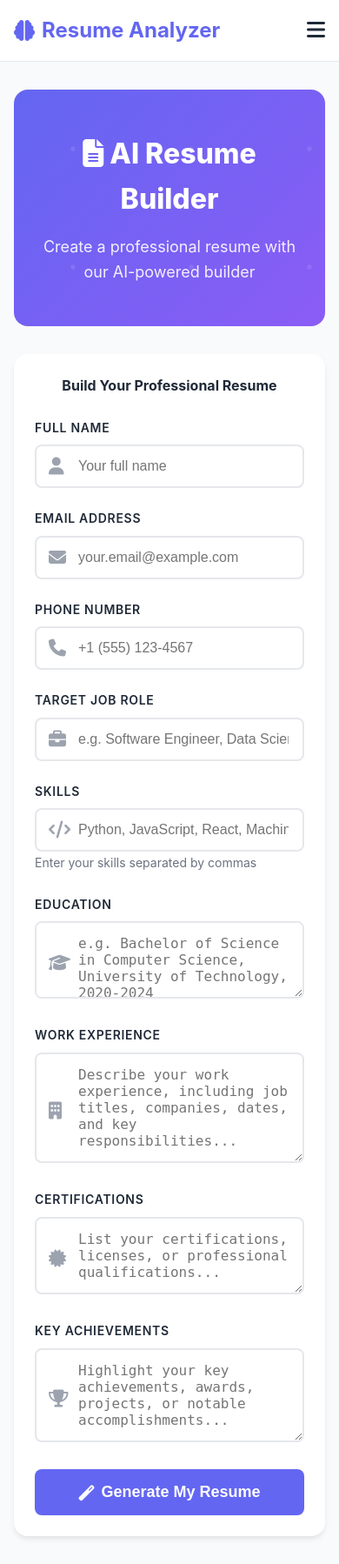
After one commit to pathan-07/ai-resume, a Flask app: page /build-resume in a window 390 px wide. The commit adds this page. Shown: the whole page at 87% size. Run offline with Flask 3, Linux system fonts and the light colour scheme; the visitor is signed in with stand-in values (Sample User, id 1).

Commit message:
Assistant checkpoint: Added AI Resume Builder with PDF generation
Assistant generated file changes:
- resume-analyzer/app.py: Add AI Resume Builder routes and PDF generation
- resume-analyzer/templates/dashboard.html: Add Build Resume link to navigation
- resume-analyzer/templates/index.html: Add Build Resume link to index navigation
- resume-analyzer/templates/build_resume.html: Create resume builder form template
- resume-analyzer/templates/resume_result.html: Create resume result display template
- resume-analyzer/templates/resume_pdf.html: Create PDF-optimized resume template

---

User prompt:

📌 Update my existing Flask Resume Analyzer app to add a new feature: "AI Resume Builder".

🔹 Add a new route `/build-resume` with both GET and POST support.
🔹 On GET: show a form asking for user input: name, email, phone, job role, skills, education, experience, certifications, and achievements.
🔹 On POST: use the submitted data to generate a styled HTML resume using Jinja2 template.
🔹 Add a "Download as PDF" button on the result page. Use `WeasyPrint` to convert HTML to PDF.

The resume design should match my existing UI (use the same fonts, colors, and rounded card design).
Also update the sidebar/navbar with a link to this new feature: "Build Resume".

Replit-Commit-Author: Assistant
Replit-Commit-Session-Id: a1371dd7-6584-4c3a-b361-6b70db926c11

```diff
--- a/resume-analyzer/app.py
+++ b/resume-analyzer/app.py
@@ -353,5 +353,86 @@ def analyze_page():
         return redirect(url_for("login"))
     return render_template("index.html")
 
+@app.route("/build-resume", methods=["GET", "POST"])
+def build_resume():
+    if "user_id" not in session:
+        flash("Please log in first.", "warning")
+        return redirect(url_for("login"))
+
+    if request.method == "GET":
+        return render_template("build_resume.html")
+
+    if request.method == "POST":
+        # Get form data
+        resume_data = {
+            'name': request.form.get('name', ''),
+            'email': request.form.get('email', ''),
+            'phone': request.form.get('phone', ''),
+            'job_role': request.form.get('job_role', ''),
+            'skills': request.form.get('skills', '').split(',') if request.form.get('skills') else [],
+            'education': request.form.get('education', ''),
+            'experience': request.form.get('experience', ''),
+            'certifications': request.form.get('certifications', ''),
+            'achievements': request.form.get('achievements', '')
+        }
+
+        # Clean up skills list
+        resume_data['skills'] = [skill.strip() for skill in resume_data['skills'] if skill.strip()]
+
+        # Store in session for PDF generation
+        session['generated_resume'] = resume_data
+
+        return render_template("resume_result.html", resume_data=resume_data)
+
+@app.route("/download-resume-pdf")
+def download_resume_pdf():
+    if "user_id" not in session:
+        flash("Please log in first.", "warning")
+        return redirect(url_for("login"))
+
+    if "generated_resume" not in session:
+        flash("No resume data available to download.", "warning")
+        return redirect(url_for("build_resume"))
+
+    try:
+        from weasyprint import HTML, CSS
+        from weasyprint.text.fonts import FontConfiguration
+
+        # Generate HTML for PDF
+        html_content = render_template("resume_pdf.html", resume_data=session["generated_resume"])
+
+        # Create PDF
+        font_config = FontConfiguration()
+        html = HTML(string=html_content)
+        css = CSS(string="""
+            @import url('https://fonts.googleapis.com/css2?family=Inter:wght@300;400;500;600;700;800&display=swap');
+            body { font-family: 'Inter', sans-serif; margin: 0; padding: 20px; }
+            .resume-container { max-width: 800px; margin: 0 auto; }
+            .header { background: linear-gradient(135deg, #6366f1, #8b5cf6); color: white; padding: 2rem; border-radius: 16px; margin-bottom: 2rem; }
+            .section { background: white; padding: 1.5rem; margin-bottom: 1rem; border-radius: 12px; box-shadow: 0 4px 6px -1px rgba(0, 0, 0, 0.1); }
+            .section h3 { color: #6366f1; font-weight: 600; margin-bottom: 1rem; }
+            .skills-grid { display: grid; grid-template-columns: repeat(auto-fit, minmax(120px, 1fr)); gap: 0.5rem; }
+            .skill-tag { background: #f0f9ff; color: #0369a1; padding: 0.25rem 0.75rem; border-radius: 9999px; font-size: 0.875rem; text-align: center; }
+        """, font_config=font_config)
+
+        pdf = html.write_pdf(stylesheets=[css])
+
+        pdf_io = io.BytesIO(pdf)
+        pdf_io.seek(0)
+
+        return send_file(
+            pdf_io,
+            as_attachment=True,
+            download_name=f"{session['generated_resume'].get('name', 'Resume').replace(' ', '_')}_Resume.pdf",
+            mimetype="application/pdf"
+        )
+
+    except ImportError:
+        flash("WeasyPrint is not installed. Please install it to generate PDFs.", "danger")
+        return redirect(url_for("build_resume"))
+    except Exception as e:
+        flash(f"Error generating PDF: {str(e)}", "danger")
+        return redirect(url_for("build_resume"))
+
 if __name__ == "__main__":
     app.run(host="0.0.0.0", port=5000, debug=True)
--- /dev/null
+++ b/resume-analyzer/templates/build_resume.html
@@ -0,0 +1,147 @@
+
+<!DOCTYPE html>
+<html lang="en">
+<head>
+    <meta charset="UTF-8">
+    <meta name="viewport" content="width=device-width, initial-scale=1.0">
+    <title>Build Resume - Resume Analyzer</title>
+    <link rel="stylesheet" href="https://cdnjs.cloudflare.com/ajax/libs/font-awesome/6.4.0/css/all.min.css">
+    <link href="https://fonts.googleapis.com/css2?family=Inter:wght@300;400;500;600;700;800&display=swap" rel="stylesheet">
+    <link rel="stylesheet" href="{{ url_for('static', filename='style.css') }}">
+</head>
+<body>
+    <nav class="navbar">
+        <div class="container">
+            <div class="nav-container">
+                <a class="navbar-brand" href="{{ url_for('index') }}">
+                    <i class="fas fa-brain"></i>
+                    Resume Analyzer
+                </a>
+                <button class="nav-toggle" onclick="toggleNav()">
+                    <i class="fas fa-bars"></i>
+                </button>
+                <ul class="nav-menu" id="navMenu">
+                    <li><a class="nav-link" href="{{ url_for('index') }}">Analyze</a></li>
+                    <li><a class="nav-link active" href="{{ url_for('build_resume') }}">Build Resume</a></li>
+                    <li><a class="nav-link" href="{{ url_for('dashboard') }}">Dashboard</a></li>
+                    <li><a class="nav-link" href="{{ url_for('logout') }}">Logout</a></li>
+                </ul>
+            </div>
+        </div>
+    </nav>
+
+    <div class="container" style="padding-top: 2rem;">
+        {% with messages = get_flashed_messages(with_categories=true) %}
+            {% if messages %}
+                {% for category, message in messages %}
+                    <div class="alert alert-{{ category }}">
+                        {{ message }}
+                        <button onclick="this.parentElement.remove()" style="float: right; background: none; border: none; font-size: 1.2rem; cursor: pointer;">&times;</button>
+                    </div>
+                {% endfor %}
+            {% endif %}
+        {% endwith %}
+
+        <div class="header-section">
+            <div class="header-content">
+                <h1><i class="fas fa-file-alt"></i> AI Resume Builder</h1>
+                <p>Create a professional resume with our AI-powered builder</p>
+            </div>
+        </div>
+
+        <div class="card">
+            <div class="card-body">
+                <h4 class="text-center mb-4">Build Your Professional Resume</h4>
+                <form method="POST" action="{{ url_for('build_resume') }}">
+                    <div class="form-group">
+                        <label for="name" class="form-label">Full Name</label>
+                        <div class="input-group">
+                            <i class="fas fa-user input-group-icon"></i>
+                            <input type="text" name="name" class="form-control" placeholder="Your full name" required>
+                        </div>
+                    </div>
+
+                    <div class="form-group">
+                        <label for="email" class="form-label">Email Address</label>
+                        <div class="input-group">
+                            <i class="fas fa-envelope input-group-icon"></i>
+                            <input type="email" name="email" class="form-control" placeholder="your.email@example.com" required>
+                        </div>
+                    </div>
+
+                    <div class="form-group">
+                        <label for="phone" class="form-label">Phone Number</label>
+                        <div class="input-group">
+                            <i class="fas fa-phone input-group-icon"></i>
+                            <input type="tel" name="phone" class="form-control" placeholder="+1 (555) 123-4567" required>
+                        </div>
+                    </div>
+
+                    <div class="form-group">
+                        <label for="job_role" class="form-label">Target Job Role</label>
+                        <div class="input-group">
+                            <i class="fas fa-briefcase input-group-icon"></i>
+                            <input type="text" name="job_role" class="form-control" placeholder="e.g. Software Engineer, Data Scientist" required>
+                        </div>
+                    </div>
+
+                    <div class="form-group">
+                        <label for="skills" class="form-label">Skills</label>
+                        <div class="input-group">
+                            <i class="fas fa-code input-group-icon"></i>
+                            <input type="text" name="skills" class="form-control" placeholder="Python, JavaScript, React, Machine Learning (separate with commas)" required>
+                        </div>
+                        <small style="color: var(--text-secondary); font-size: 0.875rem;">Enter your skills separated by commas</small>
+                    </div>
+
+                    <div class="form-group">
+                        <label for="education" class="form-label">Education</label>
+                        <div class="input-group">
+                            <i class="fas fa-graduation-cap input-group-icon"></i>
+                            <textarea name="education" class="form-control" rows="3" placeholder="e.g. Bachelor of Science in Computer Science, University of Technology, 2020-2024" required style="padding-left: 3rem; resize: vertical;"></textarea>
+                        </div>
+                    </div>
+
+                    <div class="form-group">
+                        <label for="experience" class="form-label">Work Experience</label>
+                        <div class="input-group">
+                            <i class="fas fa-building input-group-icon"></i>
+                            <textarea name="experience" class="form-control" rows="5" placeholder="Describe your work experience, including job titles, companies, dates, and key responsibilities..." required style="padding-left: 3rem; resize: vertical;"></textarea>
+                        </div>
+                    </div>
+
+                    <div class="form-group">
+                        <label for="certifications" class="form-label">Certifications</label>
+                        <div class="input-group">
+                            <i class="fas fa-certificate input-group-icon"></i>
+                            <textarea name="certifications" class="form-control" rows="3" placeholder="List your certifications, licenses, or professional qualifications..." style="padding-left: 3rem; resize: vertical;"></textarea>
+                        </div>
+                    </div>
+
+                    <div class="form-group">
+                        <label for="achievements" class="form-label">Key Achievements</label>
+                        <div class="input-group">
+                            <i class="fas fa-trophy input-group-icon"></i>
+                            <textarea name="achievements" class="form-control" rows="4" placeholder="Highlight your key achievements, awards, projects, or notable accomplishments..." style="padding-left: 3rem; resize: vertical;"></textarea>
+                        </div>
+                    </div>
+
+                    <div class="text-center">
+                        <button type="submit" class="btn btn-primary btn-lg">
+                            <i class="fas fa-magic"></i>
+                            Generate My Resume
+                        </button>
+                    </div>
+                </form>
+            </div>
+        </div>
+    </div>
+
+    <script>
+        function toggleNav() {
+            const navMenu = document.getElementById('navMenu');
+            navMenu.classList.toggle('show');
+        }
+    </script>
+</body>
+</html>
--- a/resume-analyzer/templates/dashboard.html
+++ b/resume-analyzer/templates/dashboard.html
@@ -22,6 +22,7 @@
                 </button>
                 <ul class="nav-menu" id="navMenu">
                     <li><a class="nav-link" href="{{ url_for('index') }}">Analyze</a></li>
+                    <li><a class="nav-link" href="{{ url_for('build_resume') }}">Build Resume</a></li>
                     <li><a class="nav-link active" href="{{ url_for('dashboard') }}">Dashboard</a></li>
                     <li><a class="nav-link" href="{{ url_for('logout') }}">Logout</a></li>
                 </ul>
--- a/resume-analyzer/templates/index.html
+++ b/resume-analyzer/templates/index.html
@@ -30,6 +30,7 @@
                 </button>
                 <ul class="nav-menu" id="navMenu">
                     <li><a class="nav-link active" href="{{ url_for('index') }}">Analyze</a></li>
+                    <li><a class="nav-link" href="{{ url_for('build_resume') }}">Build Resume</a></li>
                     <li><a class="nav-link" href="{{ url_for('dashboard') }}">Dashboard</a></li>
                     <li><a class="nav-link" href="{{ url_for('logout') }}">Logout</a></li>
                 </ul>
```
Also changed, not shown: resume-analyzer/templates/resume_pdf.html (added, +166 -0 lines), resume-analyzer/templates/resume_result.html (added, +138 -0 lines).
